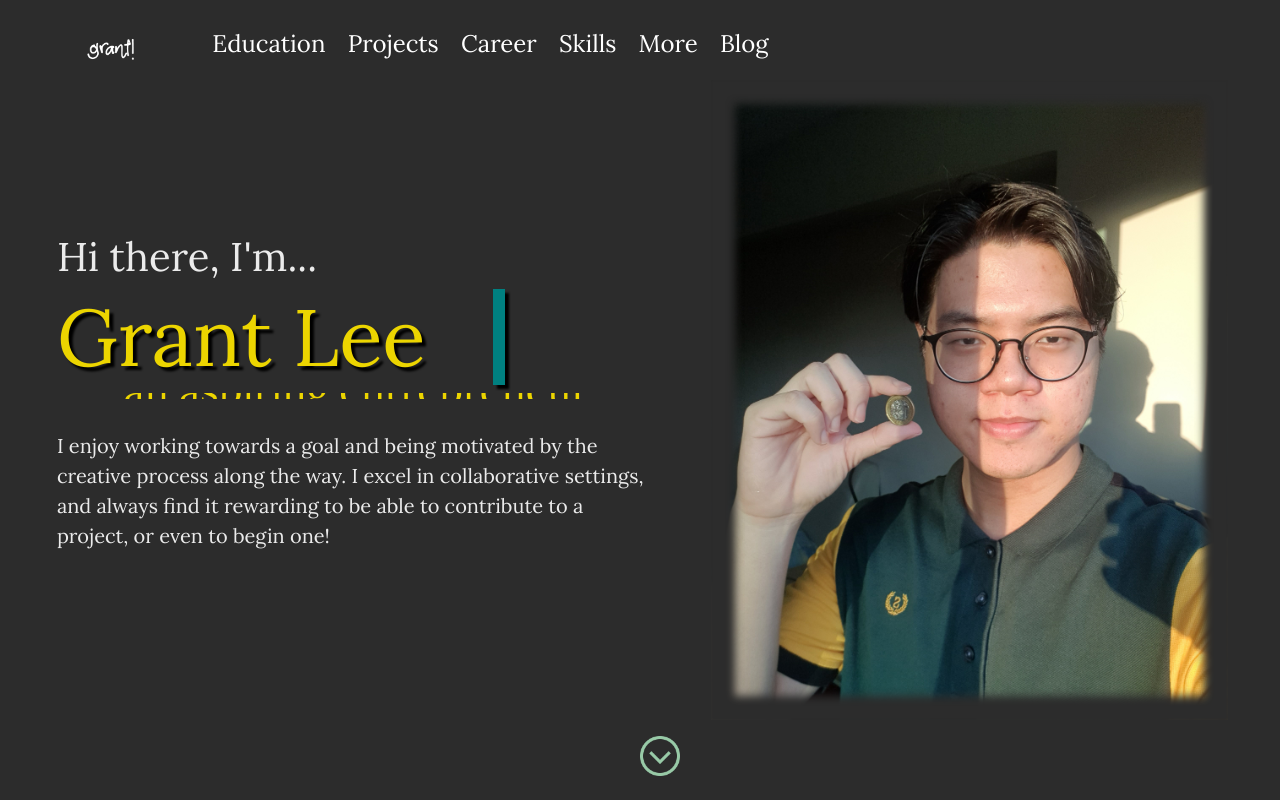
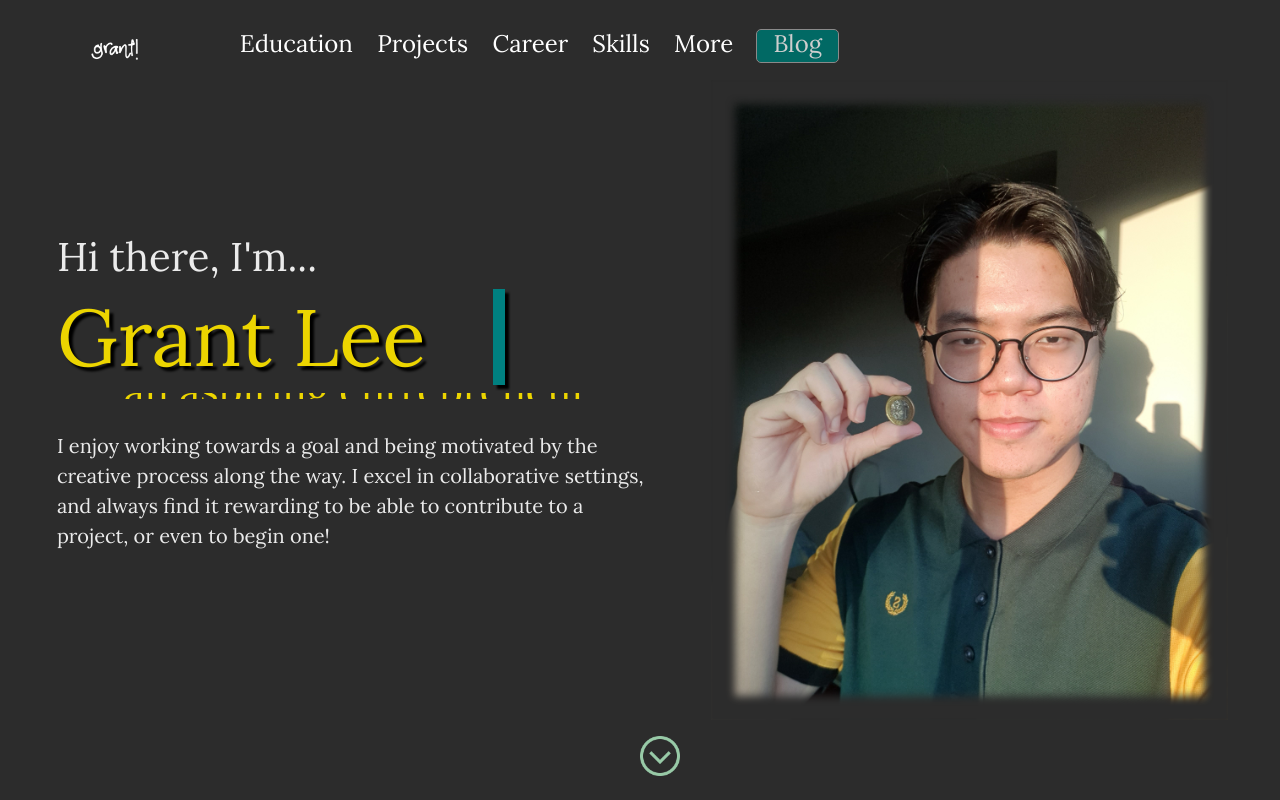
Before and after one commit to grrrrnt/personal-website, a React (Create React App) app: page / in a window 1280 px wide. Shown: the top 800 px of the page. Built offline with nearby package versions, Linux system fonts and the light colour scheme; some icons are missing; the HTML template or start-up script is replaced by a standard one; a web font is replaced by a local one.

Commit message:
Minor UI changes

```diff
--- a/src/components/education/Education.css
+++ b/src/components/education/Education.css
@@ -135,6 +135,7 @@
 
 .education-right-spec-courses-header {
     padding-bottom: 0.8vh;
+    font-size: 2vh;
 }
 
 .education-right-spec-award {
--- a/src/components/more/More.jsx
+++ b/src/components/more/More.jsx
@@ -2,7 +2,7 @@ import "./More.css";
 import React from 'react';
 import { Link } from 'react-scroll';
 import prev from "../../img/ui/chevron_up.png";
-import next from "../../img/ui/chevron_down.png";
+import top from "../../img/ui/double_chevron_up.png";
 
 const More = () => {
     return (
@@ -20,7 +20,7 @@ const More = () => {
             </div>
             <div className="next">
                 <Link activeClass="active" to="intro" spy={true} smooth={true}>
-                    <img className="prev-next-img" src={next} alt=""/>
+                    <img className="prev-next-img" src={top} alt=""/>
                 </Link>
             </div>
         </div>
--- a/src/components/navbar/Navbar.css
+++ b/src/components/navbar/Navbar.css
@@ -83,3 +83,22 @@
     cursor: pointer;
     font-size: 3vh;
 }
+
+.navbar-blog-button {
+    display: inline-block;
+    outline: 0.1vh solid rgb(138, 138, 138);
+    margin-right: 1vh;
+    margin-bottom: 0.5vh;
+    background-color: rgb(1, 105, 100);
+    border-radius: 0.5vh;
+    color: rgb(206, 206, 206);
+    align-items: center;
+    justify-content: space-evenly;
+    padding-inline: 2vh;
+    cursor: pointer;
+    font-size: 3vh;
+}
+
+.navbar-blog-button:hover {
+    background-color: rgb(65, 22, 22);
+}
--- a/src/components/navbar/Navbar.jsx
+++ b/src/components/navbar/Navbar.jsx
@@ -50,7 +50,7 @@ const Navbar = () => {
                         More
                     </Link>
                 </h2>
-                <h2 className="navbar-right-item">
+                <h2 className="navbar-blog-button">
                     <Link activeClass="active" to="blog" spy={true} smooth={true}>
                         Blog
                     </Link>
```
Also changed, not shown: src/img/ui/double_chevron_up.png (added), 1 other file (tests, documents, lock files or other folders).
